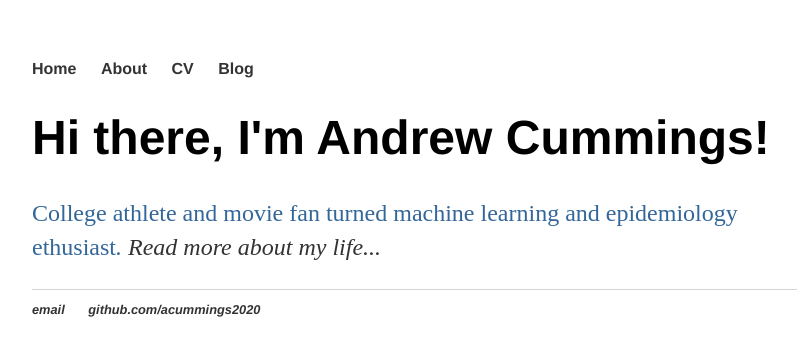
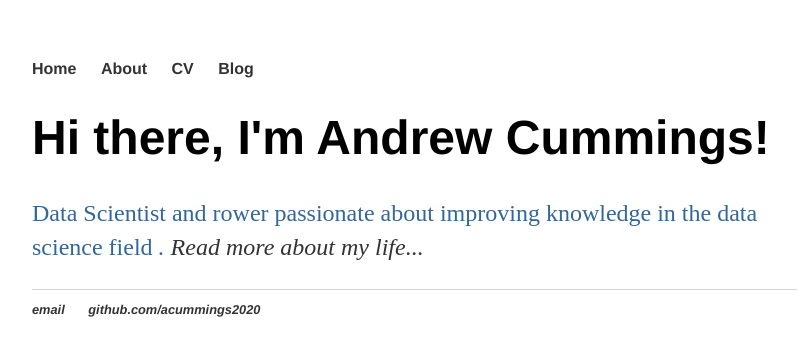
Before and after one commit to acummings2020/acummings2020.github.io, a Jekyll site: the page built from index.html, in a window 1280 px wide. Shown: the top 356 px of the page, without its empty margins (224-1021 px from the left). Built offline with Jekyll 4.4.1, drawn with Linux system fonts in a browser that asks for light colours.

Commit message:
Update index.html

```diff
--- a/index.html
+++ b/index.html
@@ -4,6 +4,6 @@ title: Andrew Cummings, Machine Learning/Statistics
 ---
 <div class="blurb">
 	<h1>Hi there, I'm Andrew Cummings!</h1>
-			<p>College athlete and movie fan turned machine learning and epidemiology ethusiast<em>.
+			<p>Data Scientist and rower passionate about improving knowledge in the data science field <em>.
 				<a href="/about">Read more about my life...</a></p>
 </div><!-- /.blurb -->
```
